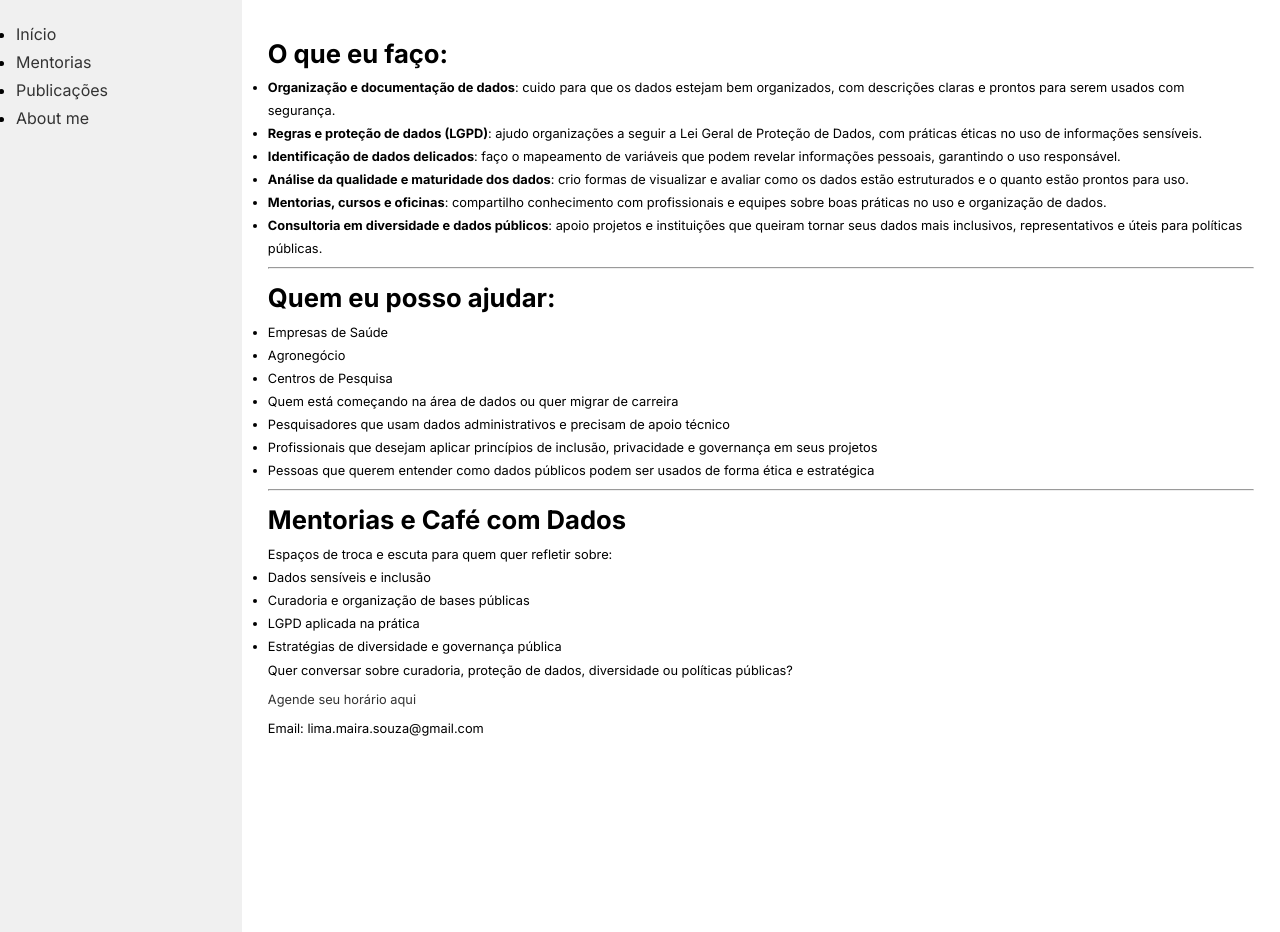
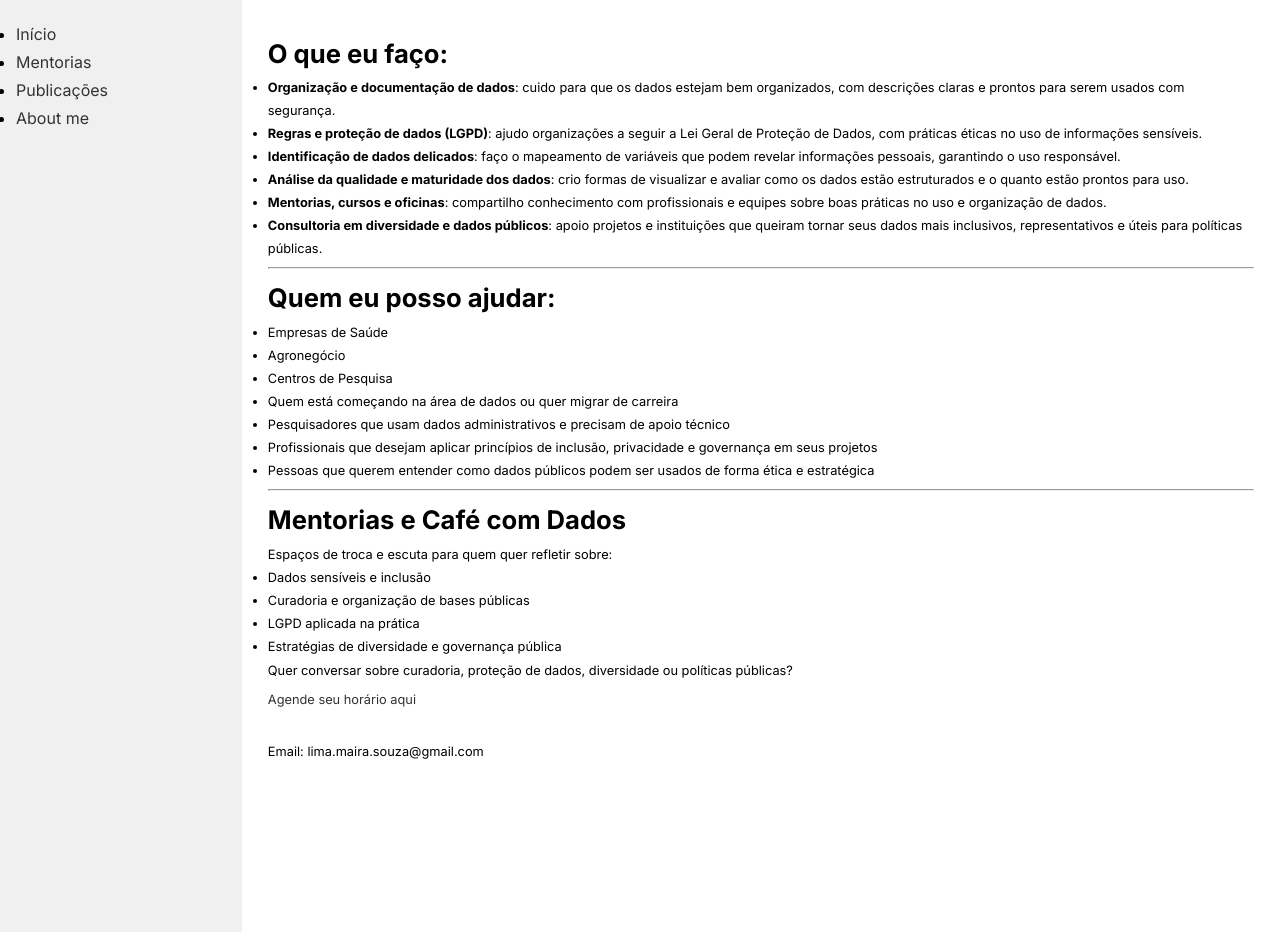
Before and after one commit to MairaLimaS/MairaLimaS.github.io, a Jekyll site: the page built from mentorias.md, in a window 1280 px wide. Built offline with Jekyll 4.4.1, drawn with Linux system fonts in a browser that asks for light colours.

Commit message:
Update default.html

```diff
--- a/_layouts/default.html
+++ b/_layouts/default.html
@@ -36,6 +36,9 @@
     text-decoration: none;
     color: #333;
   }
+  p {
+    white-space: pre-wrap;
+  }
 
   {% if page.permalink == '/publicacoes/' %}
   main p {
```
